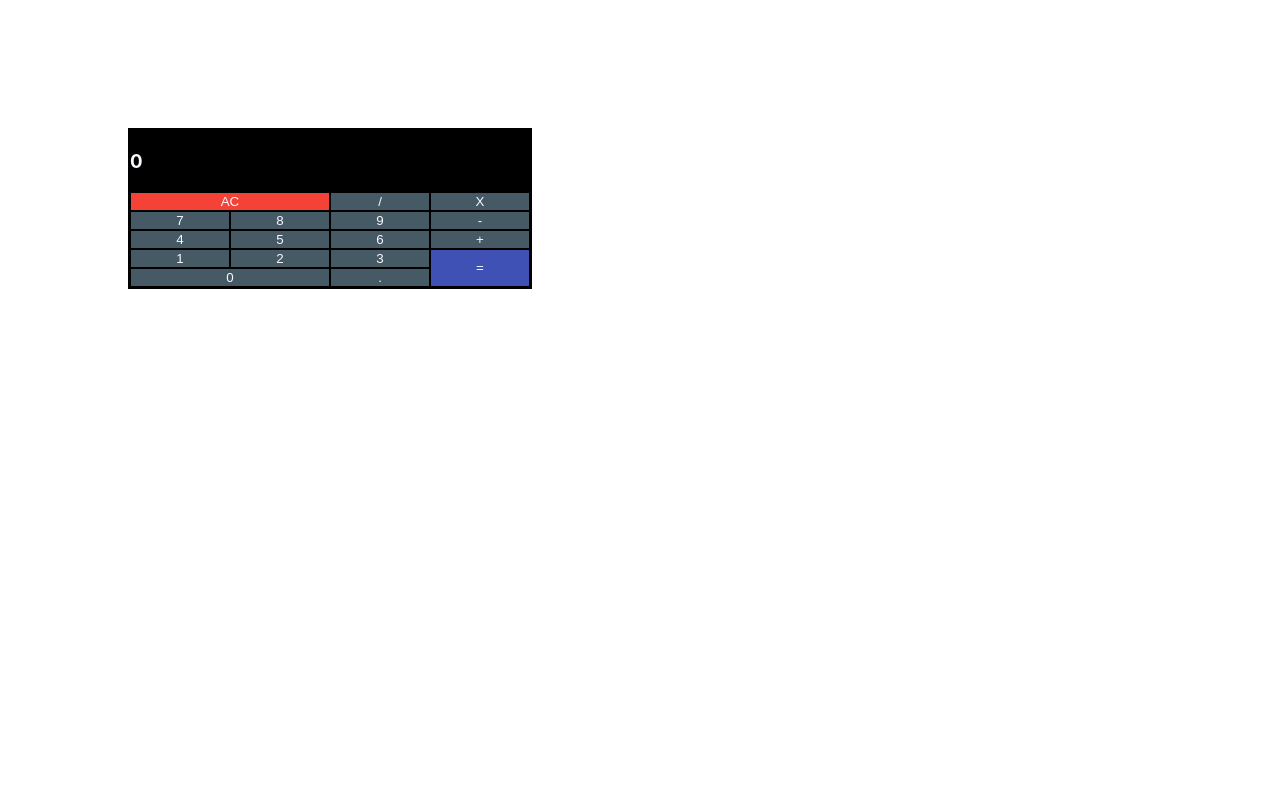
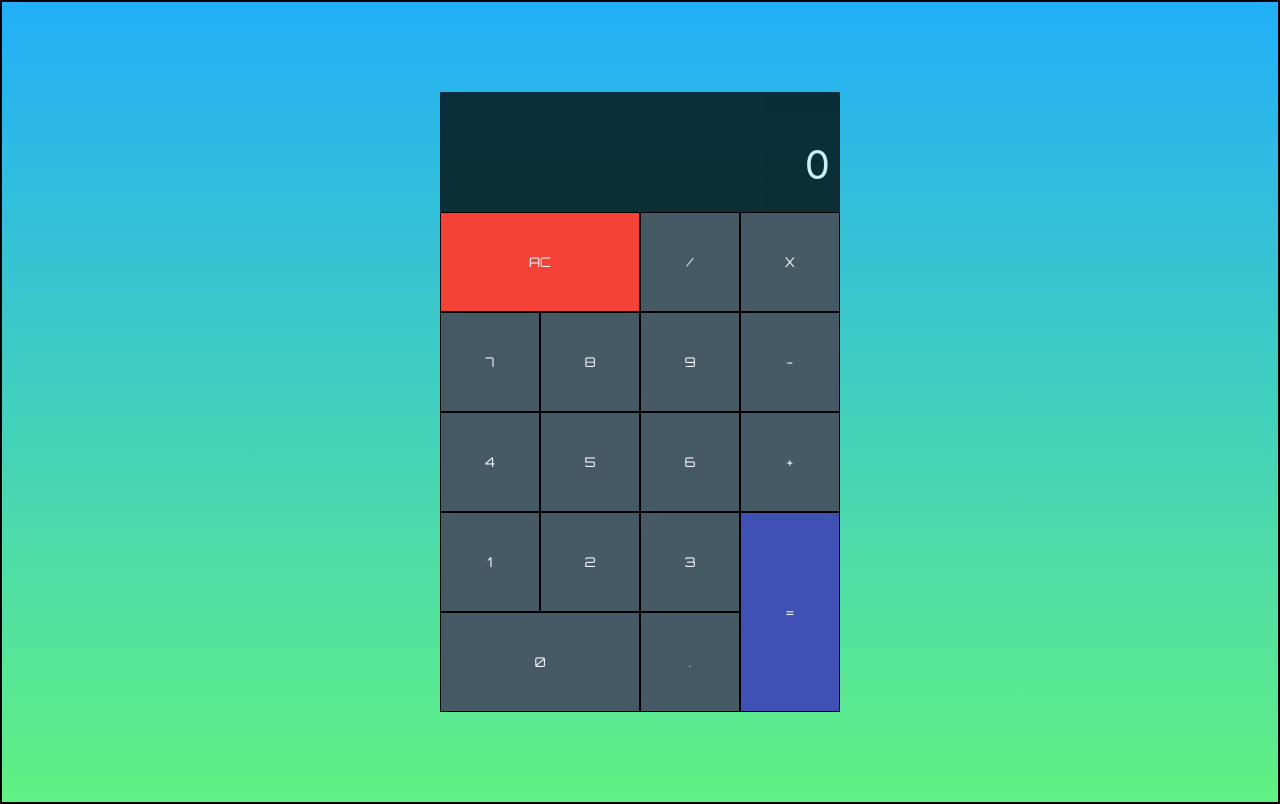
Before and after one commit to shehbazjafri/simple-calculator, a React (Create React App) app: page / in a window 1280 px wide. Built offline with nearby package versions, Linux system fonts and the light colour scheme.

Commit message:
Refactored with hooks, added basic functionality

```diff
--- a/src/components/App.js
+++ b/src/components/App.js
@@ -1,119 +1,151 @@
-import React, { Component } from "react";
-// import { Provider } from "react-redux";
+import React, { useState } from "react";
 import "../css/App.css";
-import Display from "../components/Display";
-// import store from "../store";
-class App extends Component {
-	constructor(props) {
-		super(props);
-		this.state = {
-			expression: "",
-			currentValue: 0,
-			result: ""
+
+function App() {
+  const [currentOperand, setCurrentOperand] = useState(0);
+  const [previousOperand, setPreviousOperand] = useState("");
+  const [currentOperation, setCurrentOperation] = useState("");
+
+  const clear = () => {
+    setCurrentOperand(0);
+    setPreviousOperand("");
+    setCurrentOperation("");
   };
 
-		this.clearAll = this.clearAll.bind(this);
-		this.evaluateResult = this.evaluateResult.bind(this);
-		this.handleDecimal = this.handleDecimal.bind(this);
-		this.handleNumber = this.handleNumber.bind(this);
-		this.handleOperators = this.handleOperators.bind(this);
+  const compute = () => {
+    let result;
+    const prev = parseFloat(previousOperand);
+    const current = parseFloat(currentOperand);
+    if (isNaN(prev) || isNaN(current)) return;
+    switch (currentOperation) {
+      case "+":
+        result = prev + current;
+        break;
+      case "-":
+        result = prev - current;
+        break;
+      case "*":
+        result = prev * current;
+        break;
+      case "/":
+        result = prev / current;
+        break;
+      default:
+        return;
     }
+    setCurrentOperand(result);
+    setCurrentOperation("");
+    setPreviousOperand("");
+  };
 
-	clearAll() {
-		this.setState({
-			expression: "",
-			currentValue: 0,
-			result: ""
+  const inputOperator = operator => {
+    if (currentOperand === "") return;
+    // if previous operator is there, compute the result and chain next operation
+    if (previousOperand !== "") {
+      compute();
+    }
+    setCurrentOperation(operator);
+    setPreviousOperand(currentOperand);
+    setCurrentOperand("");
+  };
+
+  const getDisplayNumber = number => {
+    const strNum = number.toString();
+    const intDigits = parseFloat(strNum.split("."));
+    const decDigits = strNum.split(".")[1];
+    let intDisplay;
+    if (isNaN(intDigits)) {
+      intDisplay = "";
+    } else {
+      intDisplay = intDigits.toLocaleString("en", {
+        maximumFractionDigits: 0
       });
     }
+    if (decDigits != null) {
+      return `${intDisplay}.${decDigits}`;
+    } else {
+      return intDisplay;
+    }
+  };
 
-	evaluateResult() {}
+  const inputNumber = number => {
+    if (number === "." && currentOperand.includes(".")) return;
+    if (currentOperand === 0) {
+      setCurrentOperand(number + "");
+    } else {
+      setCurrentOperand(currentOperand + "" + number);
+    }
+  };
 
-	handleDecimal() {}
+  const equals = () => {
+    compute();
+  };
 
-	handleOperators(e) {
-		const operator = e.target.innerText;
-		console.log(operator);
-	}
-
-	handleNumber(e) {
-		const num = e.target.innerText;
-		const lastAdded = this.state.expression.slice(-1);
-		if (!isNaN(lastAdded)) {
-			this.setState({
-				expression: this.state.expression + num,
-				currentValue: this.state.expression + "" + num
-			});
-		} else {
-			this.setState({
-				expression: this.state.expression + num,
-				currentValue: num
-			});
-		}
-	}
-
-	render() {
   return (
-			// <Provider store={store}>
     <div className="calculator">
-				<Display
-					currentValue={this.state.currentValue}
-					expression={this.state.expression}
-				/>
-				<button onClick={this.clearAll} id="clear" className="clear">
+      <div id="display" className="display">
+        <div className="previous-operand">
+          {currentOperation !== ""
+            ? getDisplayNumber(previousOperand) + "" + currentOperation
+            : getDisplayNumber(previousOperand)}
+        </div>
+        <div className="current-operand">
+          {getDisplayNumber(currentOperand)}
+        </div>
+      </div>
+      <button id="clear" onClick={clear}>
         AC
       </button>
-				<button onClick={this.handleOperators} id="divide">
+      <button id="divide" onClick={() => inputOperator("/")}>
         /
       </button>
-				<button onClick={this.handleOperators} id="multiply">
+      <button id="multiply" onClick={() => inputOperator("*")}>
         X
       </button>
-				<button onClick={this.handleNumber} id="seven">
+      <button id="seven" onClick={() => inputNumber(7)}>
         7
       </button>
-				<button onClick={this.handleNumber} id="eight">
+      <button id="eight" onClick={() => inputNumber(8)}>
         8
       </button>
-				<button onClick={this.handleNumber} id="nine">
+      <button id="nine" onClick={() => inputNumber(9)}>
         9
       </button>
-				<button onClick={this.handleOperators} id="subtract">
+      <button id="subtract" onClick={() => inputOperator("-")}>
         -
       </button>
-				<button onClick={this.handleNumber} id="four">
+      <button id="four" onClick={() => inputNumber(4)}>
         4
       </button>
-				<button onClick={this.handleNumber} id="five">
+      <button id="five" onClick={() => inputNumber(5)}>
         5
       </button>
-				<button onClick={this.handleNumber} id="six">
+      <button id="six" onClick={() => inputNumber(6)}>
         6
       </button>
-				<button onClick={this.handleOperators} id="add">
+      <button id="add" onClick={() => inputOperator("+")}>
         +
       </button>
-				<button onClick={this.handleNumber} id="one">
+      <button id="one" onClick={() => inputNumber(1)}>
         1
       </button>
-				<button onClick={this.handleNumber} id="two">
+      <button id="two" onClick={() => inputNumber(2)}>
         2
       </button>
-				<button onClick={this.handleNumber} id="three">
+      <button id="three" onClick={() => inputNumber(3)}>
         3
       </button>
-				<button onClick={this.evaluateResult} id="equals" className="equals">
+      <button id="equals" onClick={() => equals()}>
         =
       </button>
-				<button onClick={this.handleNumber} id="zero" className="zero">
+      <button id="zero" onClick={() => inputNumber(0)}>
         0
       </button>
-				<button onClick={this.handleDecimal} id="decimal">
+      <button id="decimal" onClick={() => inputNumber(".")}>
         .
       </button>
     </div>
   );
 }
-}
 
 export default App;
--- a/src/css/App.css
+++ b/src/css/App.css
@@ -1,33 +1,74 @@
+@import url("https://fonts.googleapis.com/css?family=Orbitron");
+
+body {
+  padding: 0;
+  margin: 0;
+  background: linear-gradient(#22aef9, #61f182);
+}
+
 .calculator {
-	margin: 10%;
   display: grid;
-	grid-template-columns: 1fr 1fr 1fr 1fr;
-	width: 400px;
+  justify-content: center;
+  align-content: center;
+  grid-template-columns: repeat(4, 100px);
+  grid-template-rows: minmax(120px, auto) repeat(5, 100px);
+  min-height: 100vh;
   border: 2px solid black;
 }
 
 button {
+  font-family: Orbitron, sans-serif;
   color: ghostwhite;
   background: #455a64;
   border: solid 0.5px black;
 }
 
+button:hover {
+  background: #5a6f79;
+}
+
 .display {
   grid-column: 1/-1;
   background: black;
-	color: ghostwhite;
+  opacity: 0.75;
+  display: flex;
+  align-items: flex-end;
+  justify-content: space-around;
+  flex-direction: column;
+  padding: 10px;
+  word-wrap: break-word;
+  word-break: break-all;
 }
 
-.clear {
+.display .previous-operand {
+  color: ghostwhite;
+  opacity: 0.75;
+  font-size: 1.5rem;
+}
+
+.display .current-operand {
+  color: white;
+  font-size: 2.5rem;
+}
+
+#clear {
   grid-column: span 2;
   background: #f44336;
 }
 
-.equals {
+#clear:hover {
+  background: #ff5e52;
+}
+
+#equals {
   grid-row: span 2;
   background: #3f51b5;
 }
 
-.zero {
+#equals:hover {
+  background: #7a8dec;
+}
+
+#zero {
   grid-column: span 2;
 }
```
Lines whose indentation alone changed are shown as unchanged.
